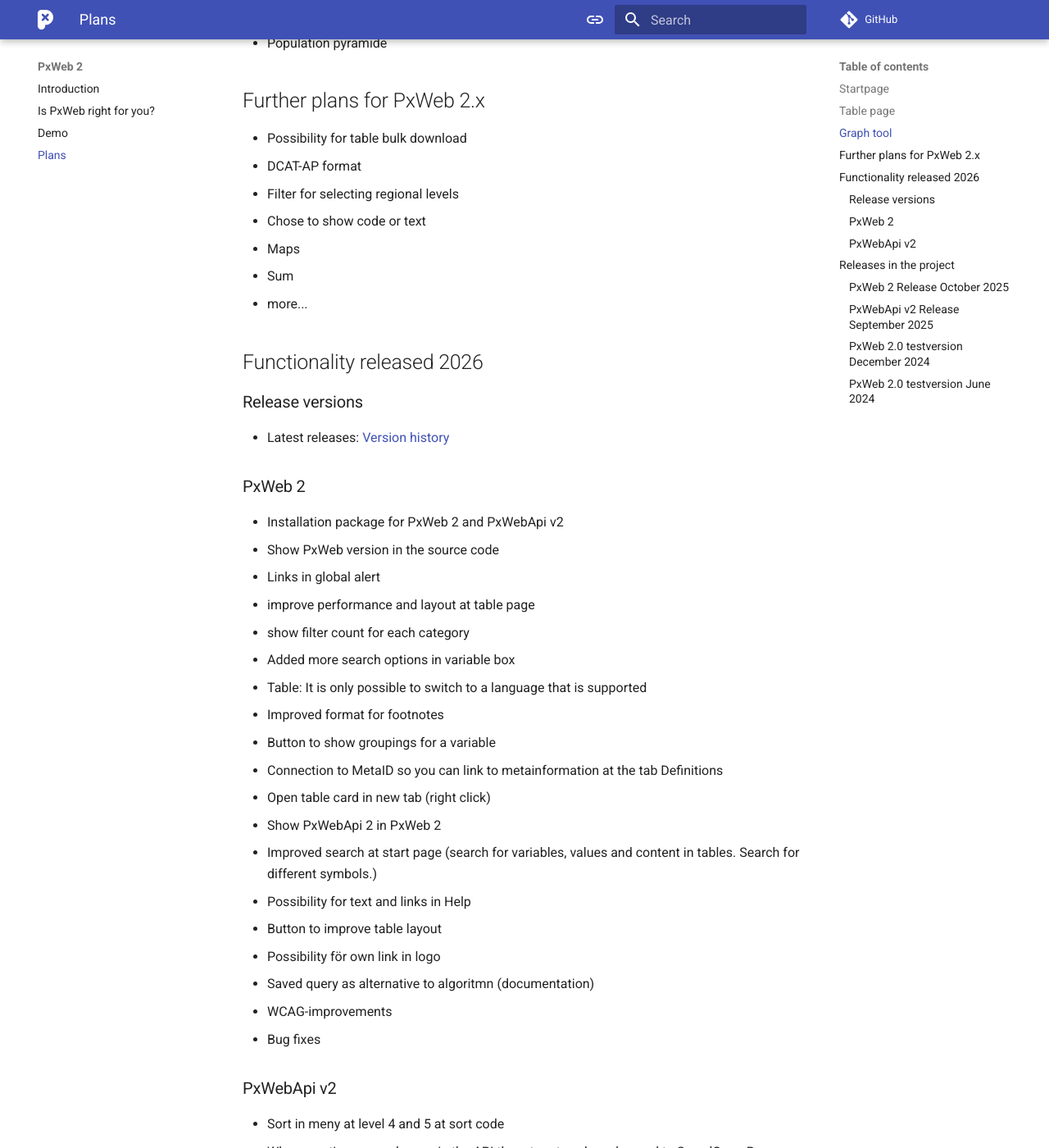
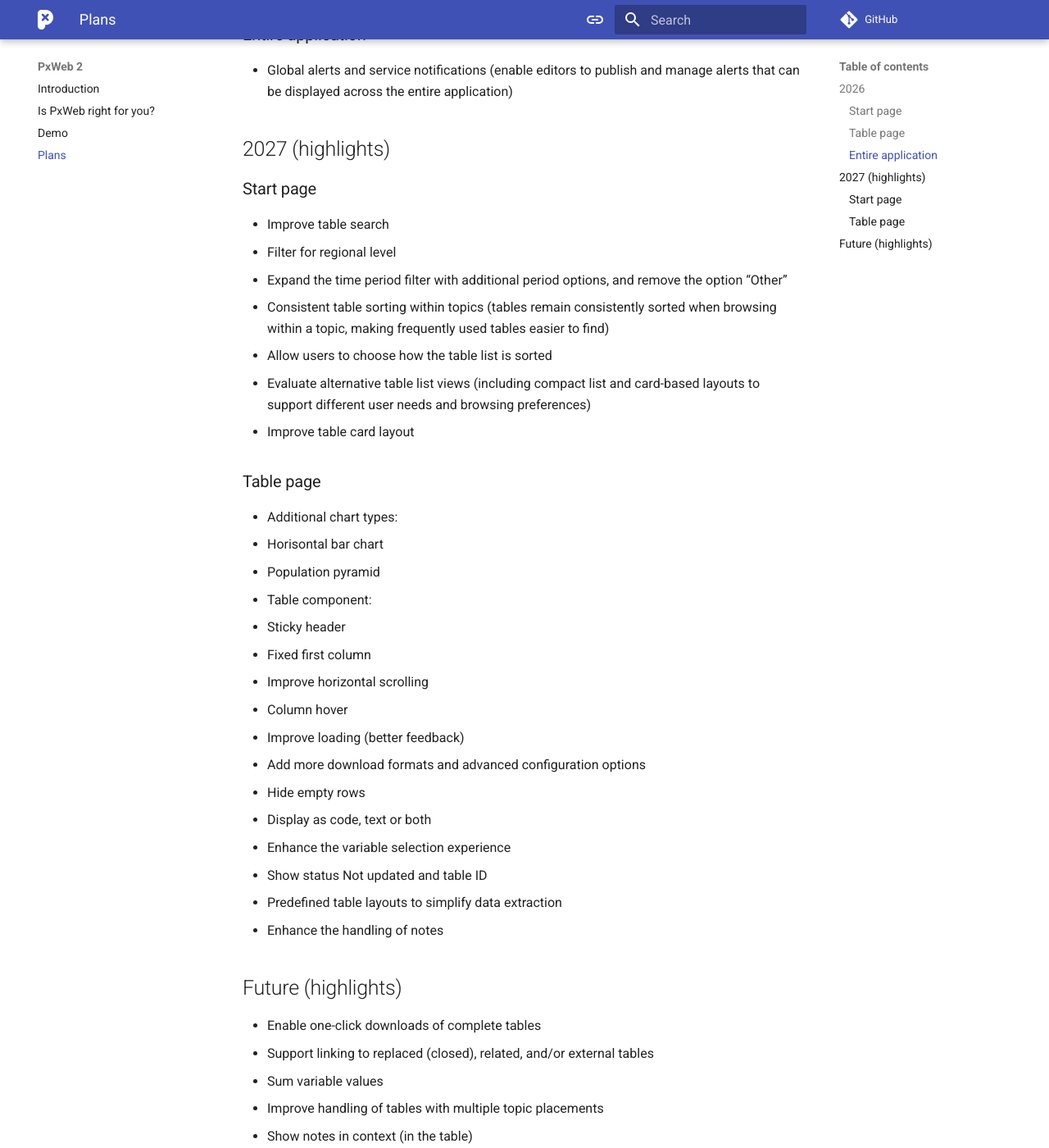
Before and after one commit to PxTools/pxtools.github.io, an MkDocs documentation site: the page built from docs/PxWeb2/project/plans.md, in a window 1280 px wide and 1400 px high, scrolled down 1004 px. Shown: the whole window at 82% size. Built offline with MkDocs 1.6.1 and Material for MkDocs 9.7.7, drawn with Linux system fonts in a browser that asks for light colours; comment, search, counter and statistics services are not loaded; some of the changed text lies outside the part shown.

Commit message:
Update plans.md
Updated the PxTools page for the first time. Let me know if I've done anything wrong

```diff
--- a/docs/PxWeb2/project/plans.md
+++ b/docs/PxWeb2/project/plans.md
@@ -1,113 +1,64 @@
-# Upcoming features 2026
+# Plans
 
-### Startpage
-- improve search with more areas i.e.
-    - subject structure/path (enables searching across the entire subject
-      structure, including short names)
-    - maintable-id
-    - metaid
-- improve the table card
+The priorities below reflect our current focus areas. They may change over time based on user insights, technical constraints, strategic goals, available capacity, and new findings that emerge during development.
+
+## 2026
+
+### Start page
+- Expand search scope to include:
+    - Subject structure/path (enables searching across the entire subject structure, including short names)
+    - Maintable-id
+    - Meta-id
+- Enable topic filter sorting by sort code
 
 ### Table page
-- manual pivoting
-- sticky table head and first column
-- hide empty rows
-- select multible check boxes at once
-- advanced settings for file export
-- additional file formats
-- loading symbol
-- rezisable navigation drawer
-- improve back-button to start-page
-
-### Graph tool
-- Implement four types of graphs in Apache Echarts [Apache Echarts](https://echarts.apache.org/en/index.html)
+- Manual pivot
+- Chart functionality ([Apache Echarts] (https://echarts.apache.org/en/index.html)):
   - Line chart
   - Bar chart
+  - Keyboard navigation
+  - Improve the layout and presentation of downloaded chart files
+  - Consistent number formatting
+- Enhance performance
+- Bulk selection in variable lists (select multiple values at once within a variable)
+
+### Entire application
+- Global alerts and service notifications (enable editors to publish and manage alerts that can be displayed across the entire application)
+
+## 2027 (highlights)
+
+### Start page
+- Improve table search
+- Filter for regional level
+- Expand the time period filter with additional period options, and remove the option “Other”
+- Consistent table sorting within topics (tables remain consistently sorted when browsing within a topic, making frequently used tables easier to find)
+- Allow users to choose how the table list is sorted
+- Evaluate alternative table list views (including compact list and card-based layouts to support different user needs and browsing preferences)
+- Improve table card layout
+
+### Table page
+- Additional chart types:
   - Horisontal bar chart
-  - Population pyramide
+  - Population pyramid
+- Table component:
+  - Sticky header
+  - Fixed first column
+  - Improve horizontal scrolling
+  - Column hover
+  - Improve loading (better feedback)
+- Add more download formats and advanced configuration options
+- Hide empty rows
+- Display as code, text or both
+- Enhance the variable selection experience
+- Show status Not updated and table ID
+- Predefined table layouts to simplify data extraction
+- Enhance the handling of notes
 
-## Further plans for PxWeb 2.x
-- Possibility for table bulk download
-- DCAT-AP format
-- Filter for selecting regional levels
-- Chose to show code or text
-- Maps
-- Sum
-- more...
-
-## Functionality released 2026
-
-### Release versions
-
-- Latest releases: [Version history](https://github.com/PxTools/PxWeb2/releases)
-
-### PxWeb 2
-- Installation package for PxWeb 2 and PxWebApi v2
-- Show PxWeb version in the source code
-- Links in global alert
-- improve performance and layout at table page
-- show filter count for each category
-- Added more search options in variable box
-- Table: It is only possible to switch to a language that is supported
-- Improved format for footnotes
-- Button to show groupings for a variable
-- Connection to MetaID so you can link to metainformation at the tab Definitions
-- Open table card in new tab (right click)
-- Show PxWebApi 2 in PxWeb 2
-- Improved search at start page (search for variables, values and content in
-  tables. Search for different symbols.)
-- Possibility for text and links in Help
-- Button to improve table layout
-- Possibility för own link in logo
-- Saved query as alternative to algoritmn (documentation)
-- WCAG-improvements
-- Bug fixes
-
-### PxWebApi v2
-
-- Sort in meny at level 4 and 5 at sort code
-- When creating a saved query in the API the return type has changed to
-  SavedQueryResponse instead of a SavedQuery.
-
---------------------------------------------------------------------------------
-
-## Releases in the project
-
-### PxWeb 2 Release October 2025
-
-- Startpage
-- Save to file
-- Saved query
-- URL and breadcrumb
-- Pivoting
-- Head and footer
-
-### PxWebApi v2 Release September 2025
-
-- Follows JSON-stat2 format
-- Save to file
-- Saved query
-- Pivot
-
---------------------------------------------------------------------------------
-
-### PxWeb 2.0 testversion December 2024
-
-- Comprehensible table at first glance - Using an algorithm to show an
-  understandable table the first time you look at it
-- Search for codes in variables/contents
-- Change value-list in a variable/content
-- Opportunity to see main functionality, buttons and setup
-- Possible to choose values in variables/contents and it will be updated in the
-  table at once
-- Number, decimal and updates in table
-- Using PxWebApi 2.0 to get information in PxWeb 2.0
-- The test version gets data from a test database in SCB – it shows Swedish and
-  English texts
-
-### PxWeb 2.0 testversion June 2024
-
-- New PxWeb page with variablebox and table, getting data from API 2.0
-- Language management
-- Algorithm for choosing the best result for displaying a table
-- Choose different values in variable and see changes in the table
+## Future (highlights)
+- Enable one-click downloads of complete tables
+- Support linking to replaced (closed), related, and/or external tables
+- Sum variable values
+- Improve handling of tables with multiple topic placements
+- Show notes in context (in the table)
+- Hierarchies
+- Map
```
